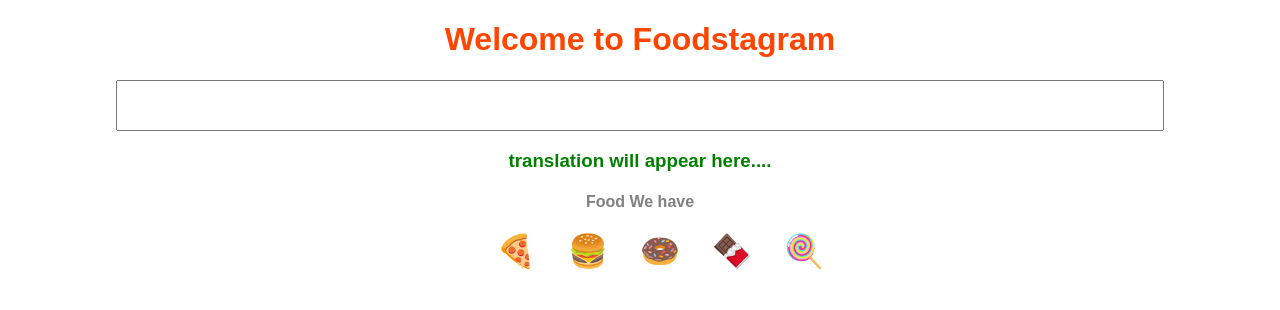
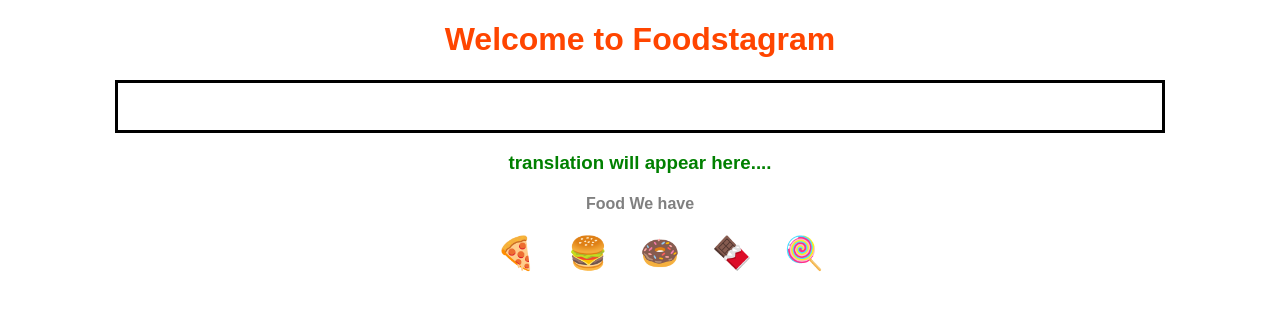
Before and after one commit to Raj-Thombare/Foodstagram, a React (Create React App) app: page / in a window 1280 px wide. Shown: the top 310 px of the page. Built offline with nearby package versions, Linux system fonts and the light colour scheme.

Commit message:
style: done

```diff
--- a/src/styles.css
+++ b/src/styles.css
@@ -6,4 +6,5 @@
 input {
   padding: 1rem;
   width: 80%;
+  border: 3px solid black;
 }
```
